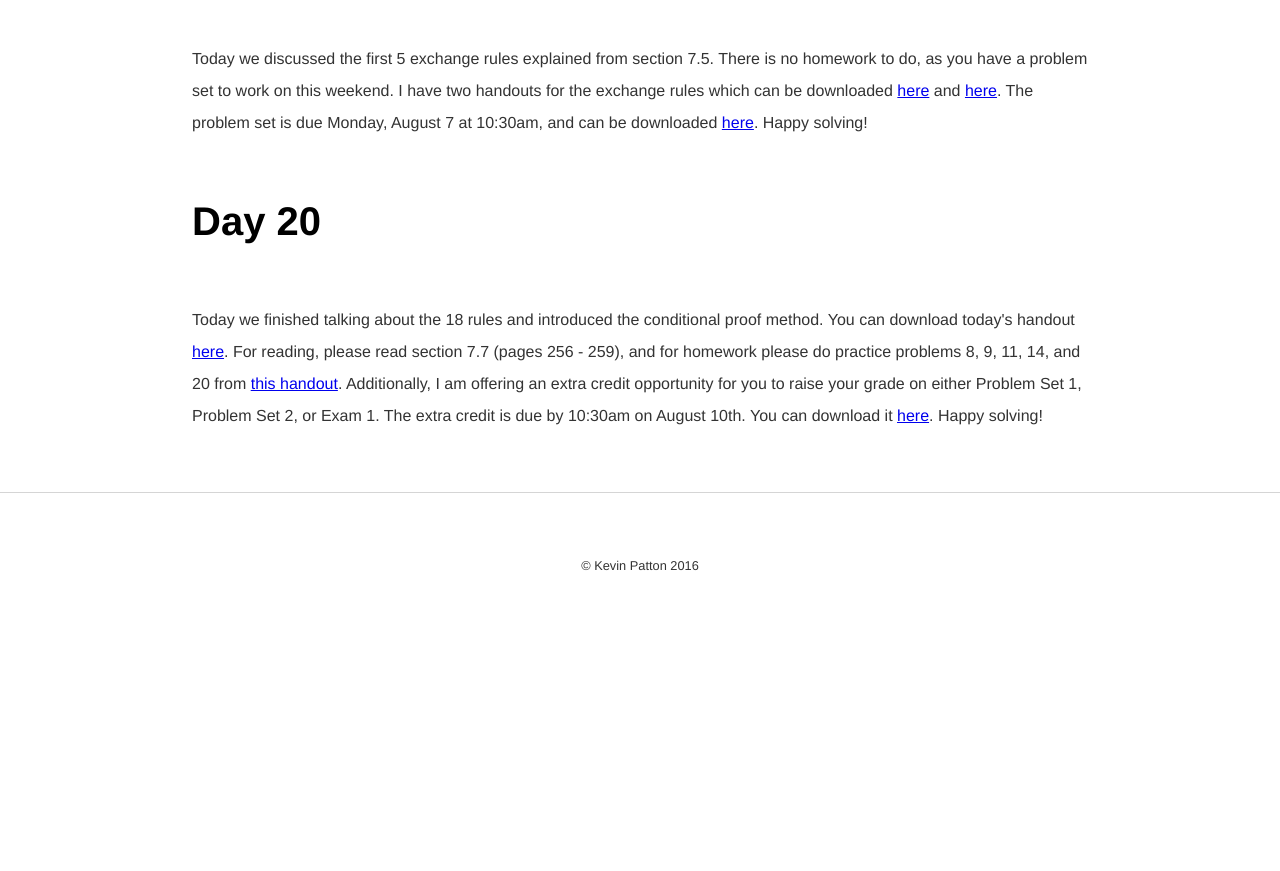
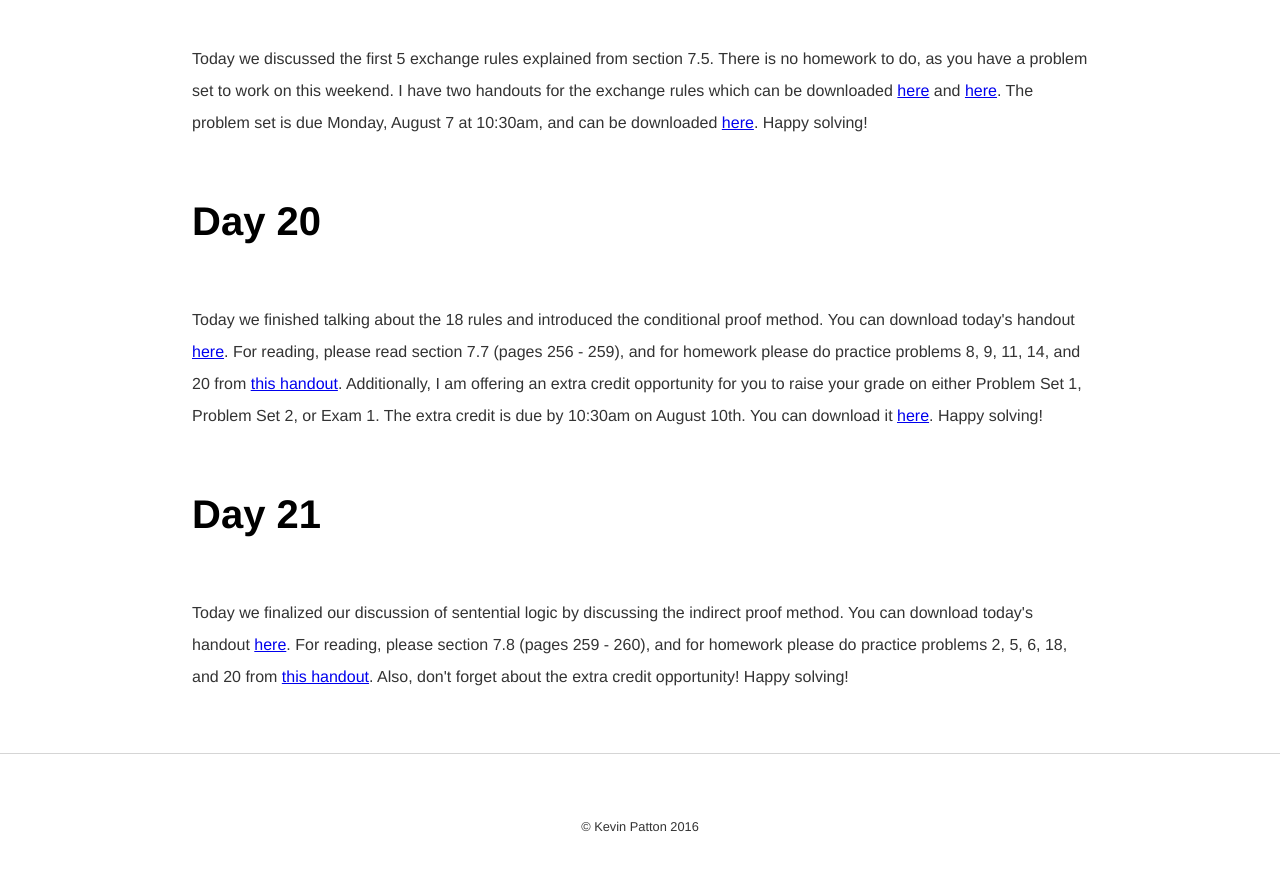
Before and after one commit to kevinjpatton/kevinjpatton.github.io, a Jekyll site: the page built from teaching/phil_110/index.html, in a window 1280 px wide and 900 px high, scrolled down 5155 px. Shown: the top 871 px of the window. Built offline with Jekyll 4.4.1, drawn with Linux system fonts in a browser that asks for light colours; Markdown is read by kramdown in place of the engine named in the settings; before the commit the page ends 5794 px from its top, so only the background shows below that.

Commit message:
Update index.html

```diff
--- a/teaching/phil_110/index.html
+++ b/teaching/phil_110/index.html
@@ -46,3 +46,5 @@ title: Philosophy 110 - Kevin Patton
 <p>Today we discussed the first 5 exchange rules explained from section 7.5.  There is no homework to do, as you have a problem set to work on this weekend.  I have two handouts for the exchange rules which can be downloaded <a href=/teaching/phil_110/Day19-Section7.3.pdf target="_blank">here</a> and <a href=/teaching/phil_110/Day20-Section7.4.pdf target="_blank">here</a>. The problem set is due Monday, August 7 at 10:30am, and can be downloaded <a href=/teaching/phil_110/PS-2_Summer.pdf target="_blank">here</a>.  Happy solving!</p>
 <h1>Day 20</h1>
 <p>Today we finished talking about the 18 rules and introduced the conditional proof method.  You can download today's handout <a href=/teaching/phil_110/Day22-Section7.5.pdf target="_blank">here</a>.  For reading, please read section 7.7 (pages 256 - 259), and for homework please do practice problems 8, 9, 11, 14, and 20 from <a href=/teaching/phil_110/Summer2017_ConditionalProbs.pdf target="_blank">this handout</a>.  Additionally, I am offering an extra credit opportunity for you to raise your grade on either Problem Set 1, Problem Set 2, or Exam 1.  The extra credit is due by 10:30am on August 10th.  You can download it <a href=/teaching/phil_110/SummerExtraCredit.pdf target="_blank">here</a>.  Happy solving!</p1>
+<h1>Day 21</h1>
+<p>Today we finalized our discussion of sentential logic by discussing the indirect proof method.  You can download today's handout <a href=/teaching/phil_110/Day23-Section7.6.pdf target="_blank">here</a>.  For reading, please section 7.8 (pages 259 - 260), and for homework please do practice problems 2, 5, 6, 18, and 20 from <a href=/teaching/phil_110/SummerIndirectPractice.pdf target="_blank">this handout</a>.  Also, don't forget about the extra credit opportunity!  Happy solving!</p>
```
